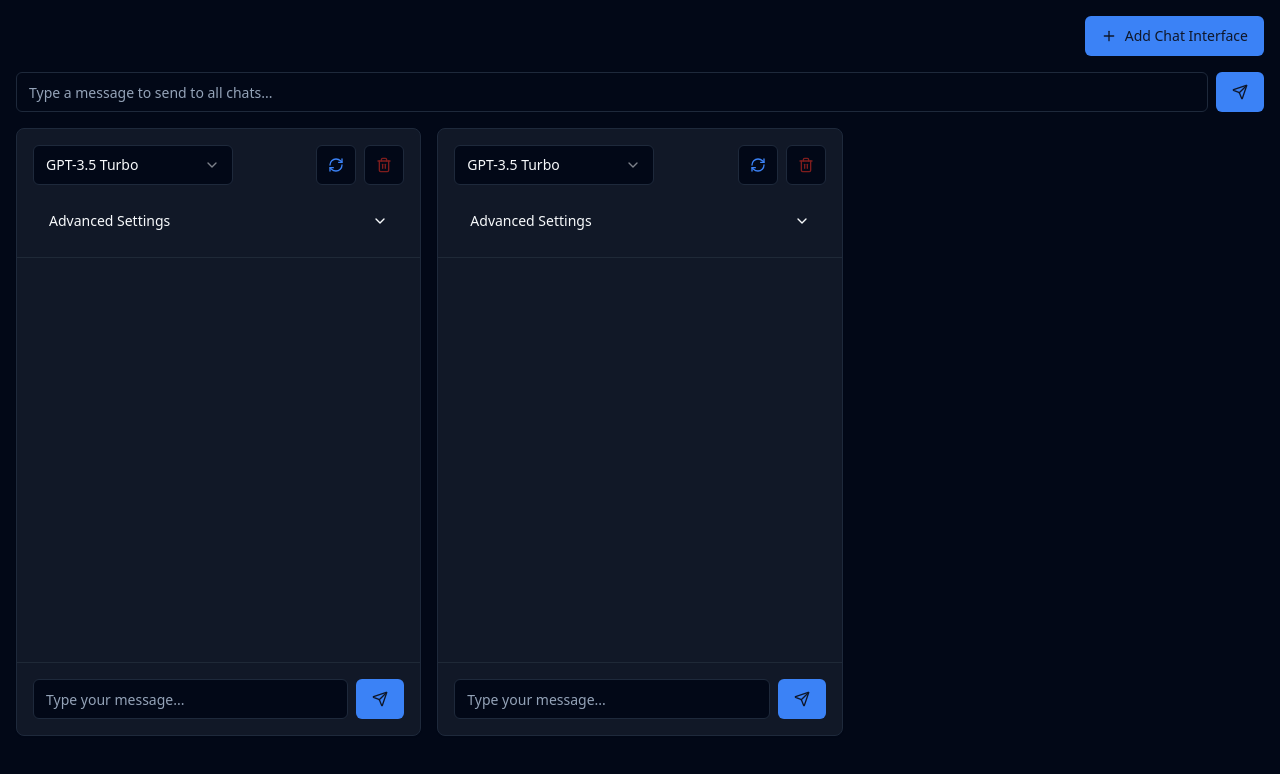
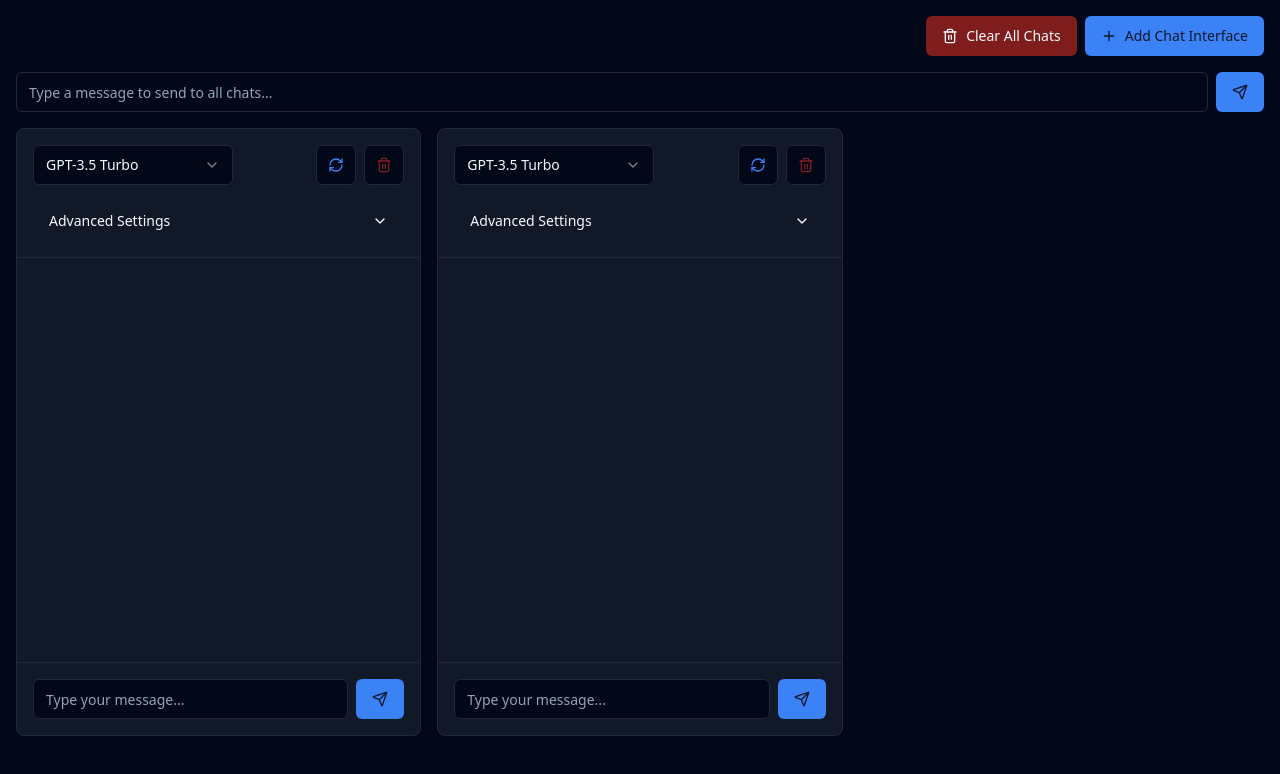
Before and after one commit to dev1ashish/chat1, a React (Vite) app: page / in a window 1280 px wide. Shown: the top 774 px of the page. Built offline with nearby package versions, Linux system fonts and the light colour scheme.

Commit message:
Add master clear button
Implemented a master clear button to clear all chat interfaces. This feature allows users to reset the state of all chat components simultaneously.
[skip gpt_engineer]

```diff
--- a/src/components/ChatInterface.tsx
+++ b/src/components/ChatInterface.tsx
@@ -53,12 +53,19 @@ export const ChatInterface = ({ onMessageSend, onSync, onClear, synced }: ChatIn
       onMessageSend(masterMessage);
     };
 
+    const handleMasterClear = () => {
+      setMessages([]);
+      onClear?.();
+    };
+
     window.addEventListener('masterInput', handleMasterInput as EventListener);
+    window.addEventListener('masterClear', handleMasterClear as EventListener);
 
     return () => {
       window.removeEventListener('masterInput', handleMasterInput as EventListener);
+      window.removeEventListener('masterClear', handleMasterClear as EventListener);
     };
-  }, [onMessageSend]);
+  }, [onMessageSend, onClear]);
 
   const handleSend = () => {
     if (!input.trim()) return;
--- a/src/pages/Index.tsx
+++ b/src/pages/Index.tsx
@@ -2,7 +2,7 @@ import { useState } from 'react';
 import { ChatInterface } from '@/components/ChatInterface';
 import { Button } from '@/components/ui/button';
 import { Input } from '@/components/ui/input';
-import { Plus, Send } from 'lucide-react';
+import { Plus, Send, Trash2 } from 'lucide-react';
 
 const Index = () => {
   const [syncEnabled, setSyncEnabled] = useState(true);
@@ -31,10 +31,24 @@ const Index = () => {
     setMasterInput('');
   };
 
+  const handleMasterClear = () => {
+    // Send the master clear event to all chat interfaces
+    const event = new CustomEvent('masterClear');
+    window.dispatchEvent(event);
+  };
+
   return (
     <div className="min-h-screen bg-background p-4">
       <div className="mb-4 space-y-4">
-        <div className="flex justify-end">
+        <div className="flex justify-end gap-2">
+          <Button
+            variant="destructive"
+            onClick={handleMasterClear}
+            className="gap-2"
+          >
+            <Trash2 className="h-4 w-4" />
+            Clear All Chats
+          </Button>
           <Button onClick={addInterface} className="gap-2">
             <Plus className="h-4 w-4" />
             Add Chat Interface
```
